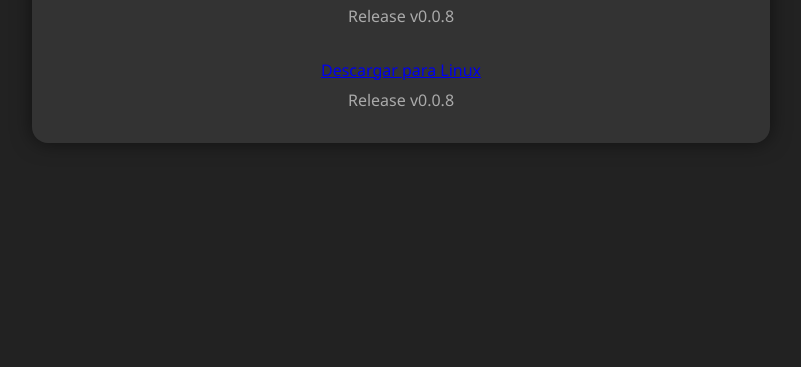
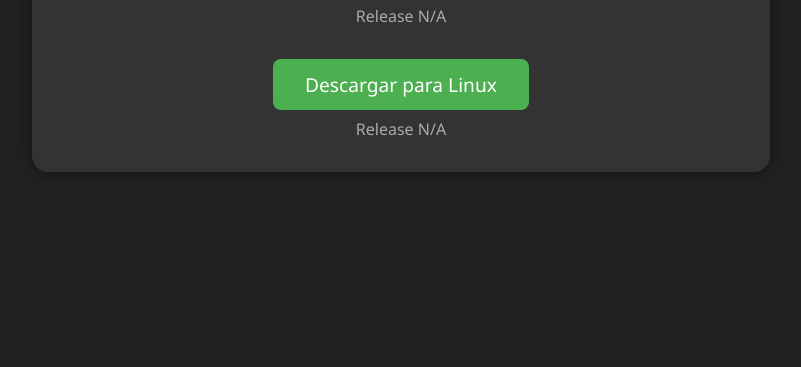
Before and after one commit to JMLTUnderCode/Dexel_Survival_Dungeon, a plain HTML site: page index.html in a window 1280 px wide. Shown: the part 433-800 px from the top of the page, without its empty margins (239-1040 px from the left). Drawn offline with Linux system fonts and the light colour scheme.

Commit message:
deploy: 6d5c0bfea14135df0c2b571d1f5d504a9de4cfcf

```diff
--- a/index.css
+++ b/index.css
@@ -23,7 +23,7 @@ h1 {
 .download {
     margin-top: 2rem;
 }
-.download button {
+.download :any-link {
     display: inline-block;
     background: #4caf50;
     color: #fff;
@@ -34,7 +34,7 @@ h1 {
     transition: background 0.2s;
     cursor: pointer;
 }
-.download button:hover {
+.download a:hover {
     background: #388e3c;
 }
 .release {
--- a/index.html
+++ b/index.html
@@ -20,9 +20,9 @@
         </div>
         <script>
             // Estos valores serán reemplazados por el workflow
-            const releaseTag = 'v0.0.8';
-            const winExe = 'https://github.com/JMLTUnderCode/Dexel_Survival_Dungeon/releases/download/v0.0.8/DexelSurvivalDungeon.exe';
-            const linuxExe = 'https://github.com/JMLTUnderCode/Dexel_Survival_Dungeon/releases/download/v0.0.8/DexelSurvivalDungeon';
+            const releaseTag = 'N/A';
+            const winExe = '#';
+            const linuxExe = '#';
             document.getElementById('win-link').href = winExe;
             document.getElementById('linux-link').href = linuxExe;
             document.getElementById('win-version').textContent = `Release ${releaseTag}`;
```
